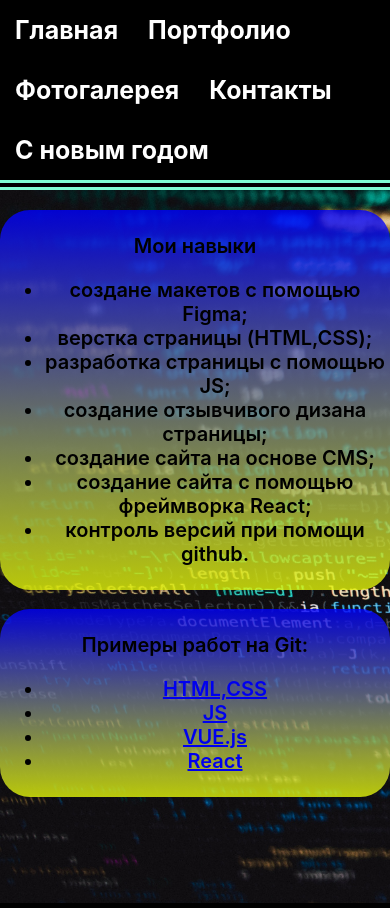
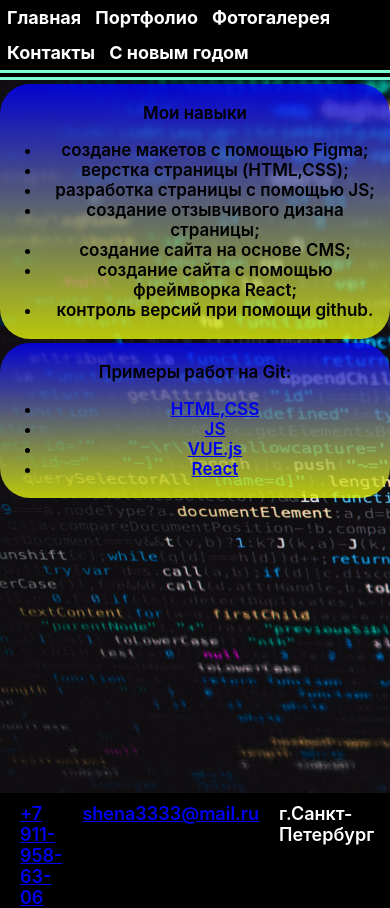
Before and after one commit to shena3333/task10, a React (Create React App) app in the folder work10/: page /portfolio in a window 390 px wide. Shown: the top 908 px of the page. Built offline with nearby package versions, Linux system fonts and the light colour scheme.

Commit message:
added @media

```diff
--- a/work10/src/pages/header/header.css
+++ b/work10/src/pages/header/header.css
@@ -21,3 +21,12 @@
     color: white;
     text-decoration: none;
 }
+
+@media screen and (max-width: 700px) {
+    .button {
+        margin: 7px;
+        font-size: 18px;
+        font-weight: 700;
+        border-radius: 10px;
+    }
+}
--- a/work10/src/pages/plus/plus.css
+++ b/work10/src/pages/plus/plus.css
@@ -175,3 +175,10 @@
         transform: scale(1);
     }
 }
+
+@media screen and (max-width: 700px) {
+    .dsongentom {
+        font-weight: 800;
+        font-size: 25px;
+    }
+}
--- a/work10/src/pages/portfolio/portfolio.css
+++ b/work10/src/pages/portfolio/portfolio.css
@@ -30,3 +30,11 @@
     justify-content: space-around;
     flex-wrap: wrap;
 }
+
+@media screen and (max-width: 700px) {
+    .content-container {
+        margin-top: 1%;
+        font-size: 17px;
+        padding: 2px;
+    }
+}
```
